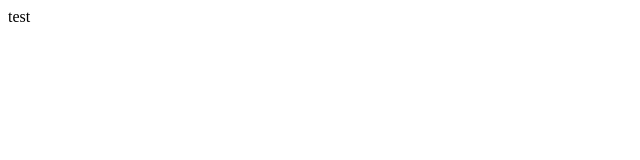
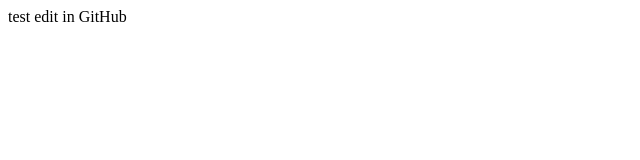
Before and after one commit to yampulami/test, a plain HTML site: page index.html in a window 1280 px wide. Shown: the whole page, without its empty margins (0-640 px from the left). Drawn offline with Linux system fonts and the light colour scheme.

Commit message:
Add 'edit in GitHub' text to index.html

```diff
--- a/index.html
+++ b/index.html
@@ -7,5 +7,7 @@
   </head>
   <body>
     test
+
+    edit in GitHub
   </body>
 </html>
```
